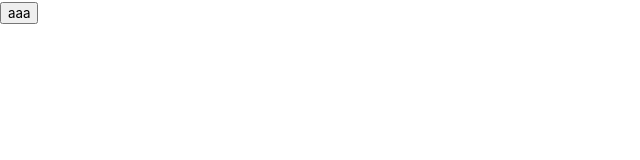
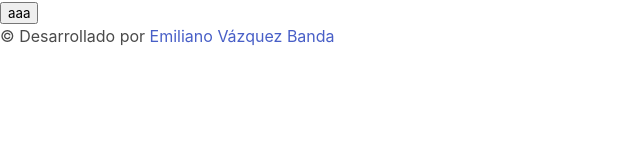
Before and after one commit to McChama/Banner-Animado, a plain HTML site: page index.html in a window 1280 px wide. Shown: the whole page, without its empty margins (0-640 px from the left). Drawn offline with nearby package versions, Linux system fonts and the light colour scheme.

Commit message:
Agregados derechos de autor

```diff
--- a/index.html
+++ b/index.html
@@ -25,5 +25,6 @@
             </div>
         </section>
     </div>
+    <h1>&copy; Desarrollado por <a href="https://github.com/McChama">Emiliano V&aacute;zquez Banda</a></h1>
 </body>
 </html>
```
